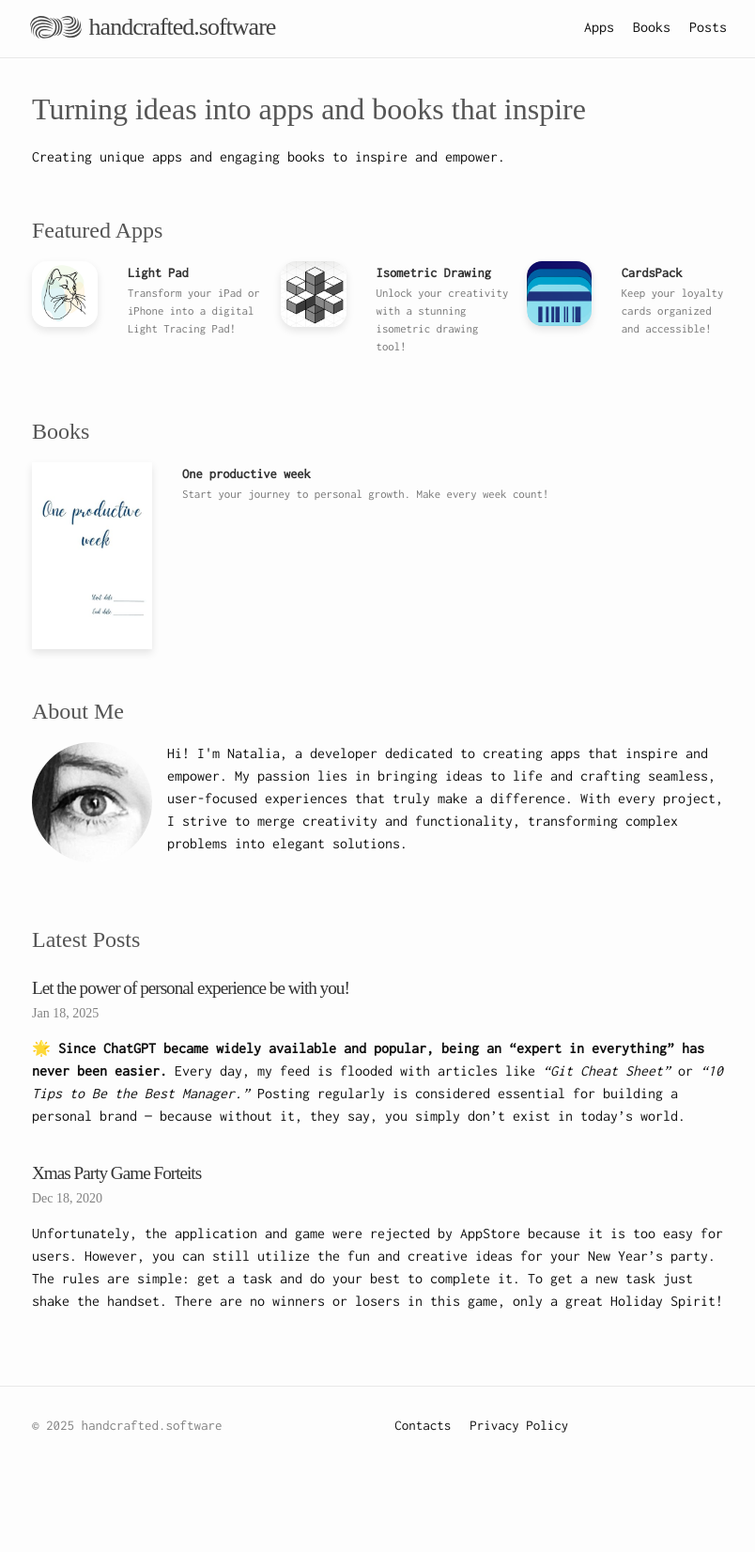
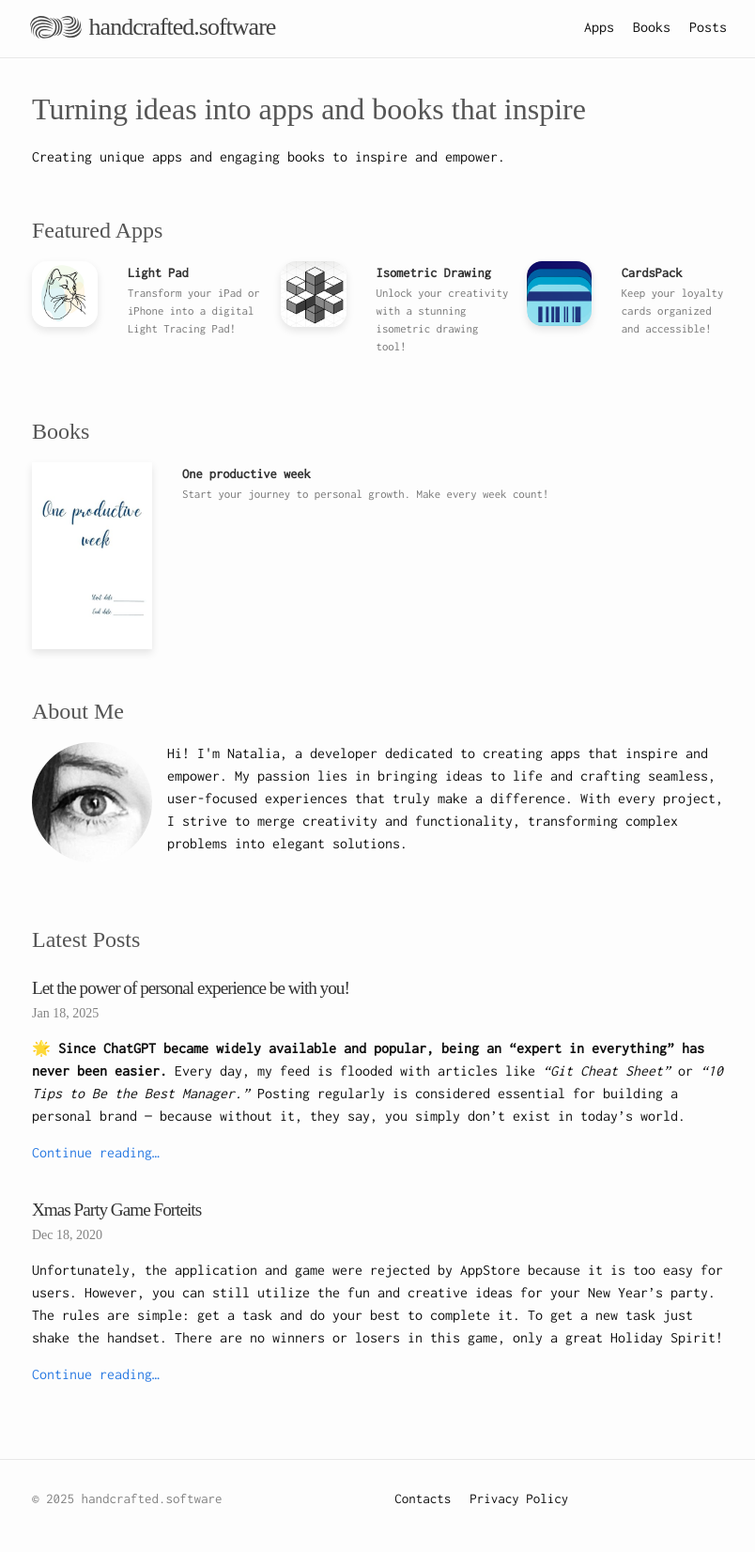
Before and after one commit to handcraftedsoftware/pages, a Jekyll site: the page built from index.md, in a window 1280 px wide. Shown: the whole page at 94% size, without its empty margins (236-1040 px from the left). Built offline with Jekyll 4.4.1, drawn with Linux system fonts in a browser that asks for light colours; some web fonts are replaced; before the commit the page ends 1574 px from its top, so only the background shows below that.

Commit message:
Improve homepage

```diff
--- a/index.md
+++ b/index.md
@@ -96,6 +97,8 @@ layout: home
             </p>
             <div class="post-content">
                 {{ post.excerpt }}
+
+                <a href="{{ post.url | relative_url }}">Continue reading…</a>
             </div>
         </li>
         {% endfor %}
```
Also changed, not shown: other parts of index.md (+1 -0 lines), _layouts/home.html (+0 -9 lines).
